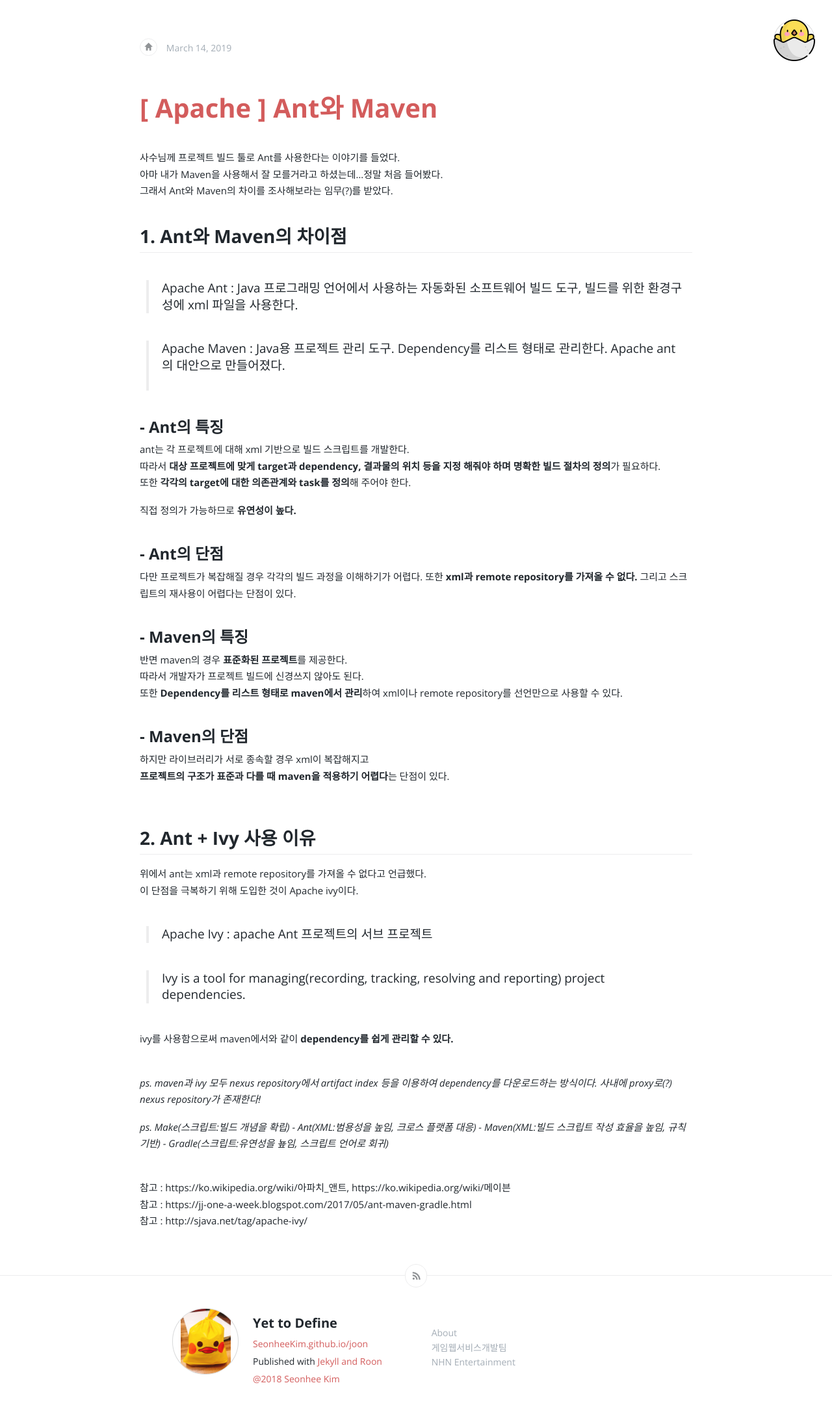
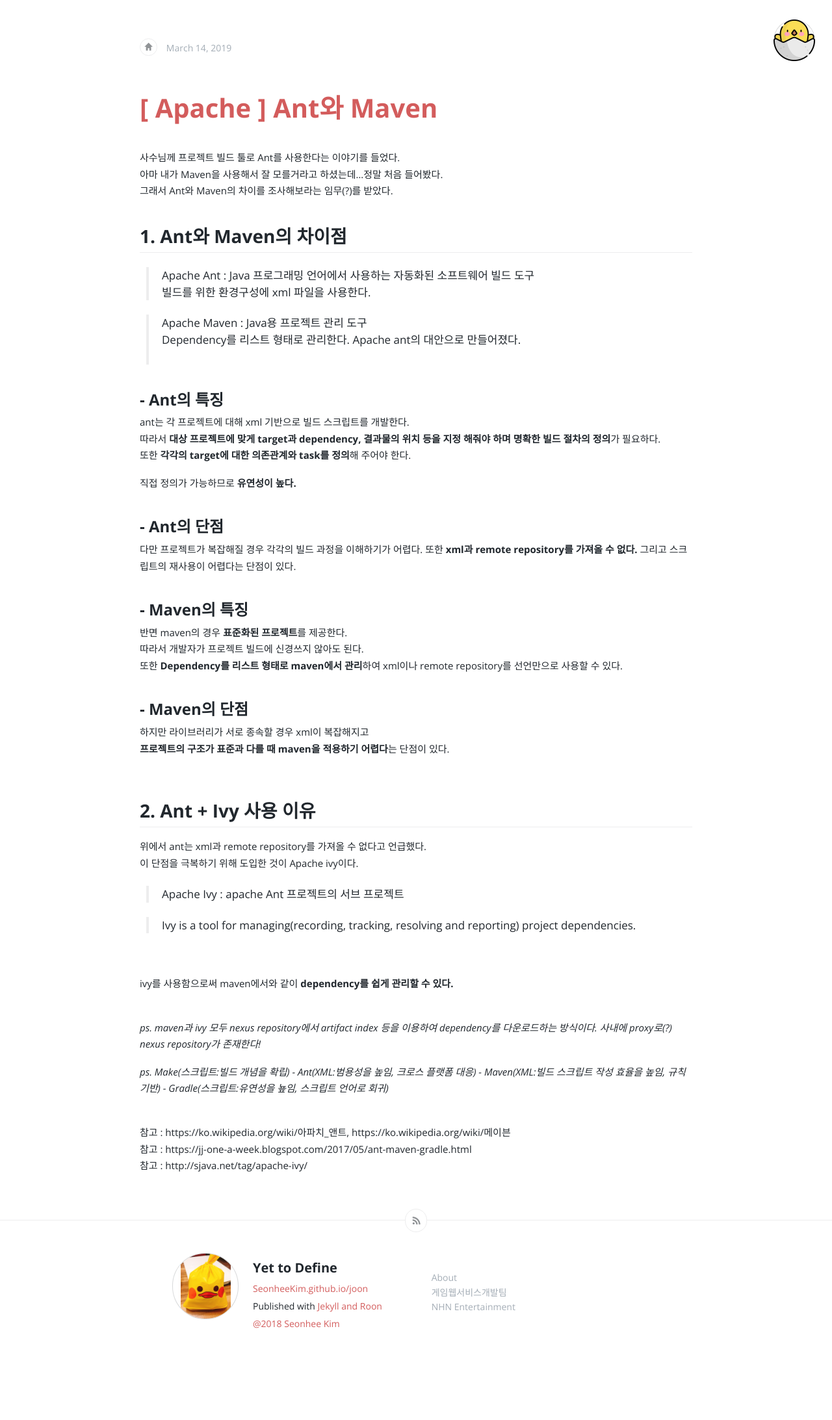
Before and after one commit to vormwald/joon, a Jekyll site: the page built from _posts/2019-03-14-[-Apache-]-Ant와-Maven.md, in a window 1280 px wide. Shown: the whole page at 65% size. Built offline with Jekyll 4.4.1, drawn with Linux system fonts in a browser that asks for light colours; our own code applies the rules of GitHub Pages for plain Markdown files; comment, search, counter and statistics services are not loaded; after the commit the page ends 2100 px from its top, so only the background shows below that.

Commit message:
reduce font size

```diff
--- a/_posts/2019-03-14-[-Apache-]-Ant와-Maven.md
+++ b/_posts/2019-03-14-[-Apache-]-Ant와-Maven.md
@@ -4,9 +4,11 @@
 
 ## 1. Ant와 Maven의 차이점
 ***
-> Apache Ant : Java 프로그래밍 언어에서 사용하는 자동화된 소프트웨어 빌드 도구, 빌드를 위한 환경구성에 xml 파일을 사용한다.
+> Apache Ant : Java 프로그래밍 언어에서 사용하는 자동화된 소프트웨어 빌드 도구
+빌드를 위한 환경구성에 xml 파일을 사용한다.
 
-> Apache Maven : Java용 프로젝트 관리 도구. Dependency를 리스트 형태로 관리한다. Apache ant의 대안으로 만들어졌다.
+> Apache Maven : Java용 프로젝트 관리 도구
+Dependency를 리스트 형태로 관리한다. Apache ant의 대안으로 만들어졌다.
 <br>
 
 #### - Ant의 특징
@@ -44,6 +46,8 @@
 
 > Ivy is a tool for managing(recording, tracking, resolving and reporting) project dependencies.
 
+<br>
+
 ivy를 사용함으로써 maven에서와 같이 **dependency를 쉽게 관리할 수 있다.**
 
 <br>
--- a/css/screen.css
+++ b/css/screen.css
@@ -643,10 +643,10 @@
     background-color: #ededee
 }
 article .text blockquote {
-    margin: 42px 10px;
+    margin: 22px 10px;
     padding-left: 20px;
     border-left: 4px solid #ededee;
-    font-size: 19px
+    font-size: 17px
 }
 article .text table {
     display: block;
```
